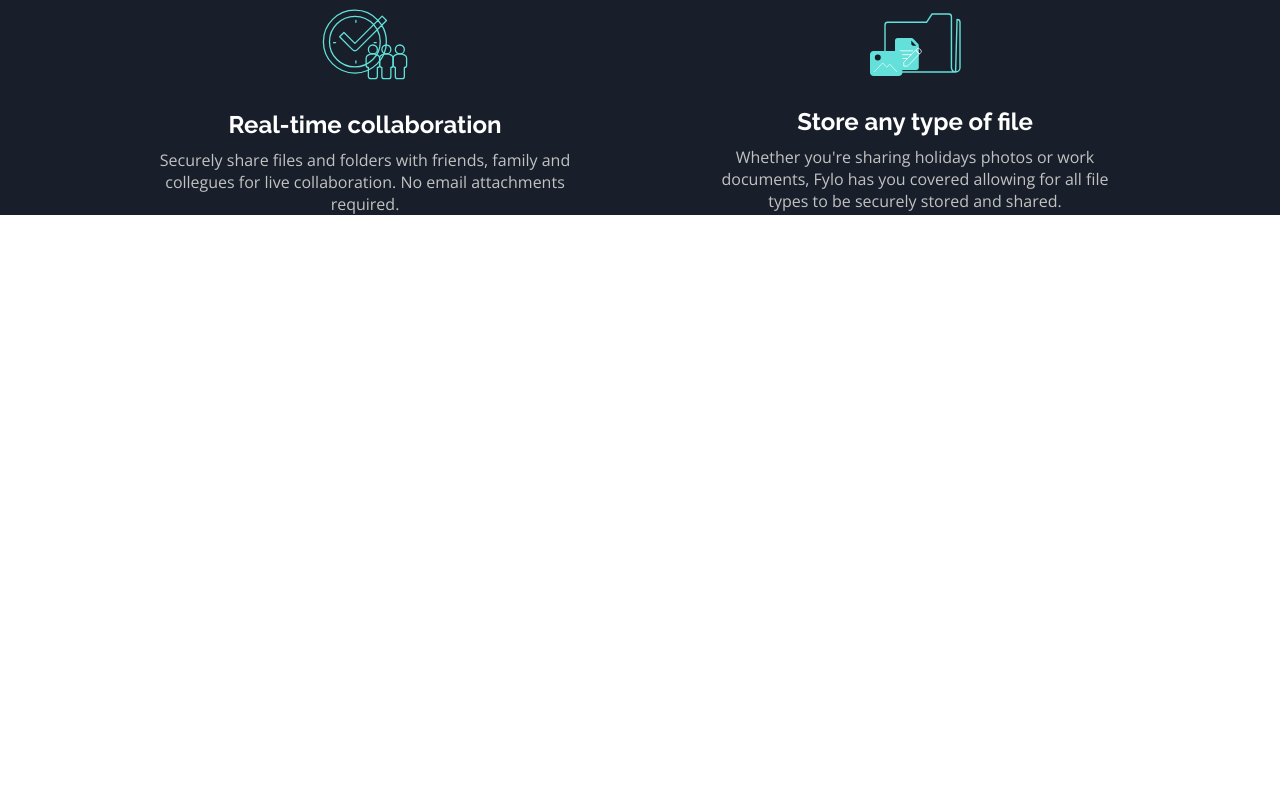
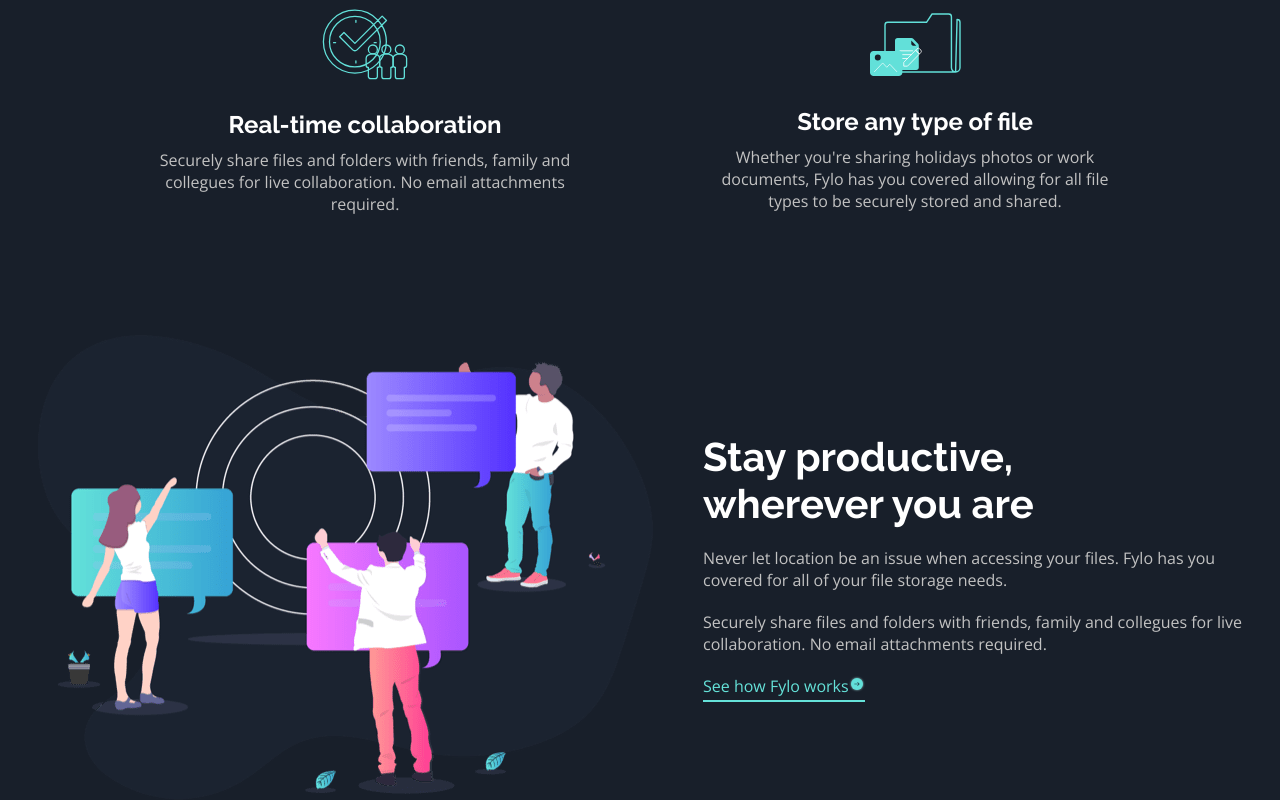
Before and after one commit to MartinKono/FrontendMentor-challenge-FyloLandingPage, a JavaScript app: page / in a window 1280 px wide. Shown: the part 1519-2319 px from the top of the page. Before the commit the page ends 1734 px from the top, so only its background shows below. Built offline with nearby package versions, Linux system fonts and the light colour scheme; the HTML template or start-up script is replaced by a standard one.

Commit message:
added productive section

```diff
--- a/src/App.js
+++ b/src/App.js
@@ -2,6 +2,7 @@
 import Navbar from './components/Navbar'
 import Intro from './components/Intro'
 import Blocks from './components/Blocks'
+import Productive from './components/Productive'
 
 const App = () => {
   return (
@@ -9,6 +10,7 @@
       <Navbar/>
       <Intro/>
       <Blocks/>
+      <Productive/>
     </div>
   )
 }
--- /dev/null
+++ b/src/components/Productive.js
@@ -0,0 +1,19 @@
+import './Productive.scss'
+import IconArrow from '../images/svgs/IconArrow'
+import illustration_productive from '../images/illustration-stay-productive.png'
+
+const Productive = () => {
+  return (
+    <section className='productive'>
+        <img src={illustration_productive}/>
+        <div className='productive-info'>
+            <h1>Stay productive,<br/>wherever you are</h1>
+            <p>Never let location be an issue when accessing your files. Fylo has you<br/>covered for all of your file storage needs.</p>
+            <p>Securely share files and folders with friends, family and collegues for live<br/>collaboration. No email attachments required.</p>
+            <p id='link'><a href='#'>See how Fylo works</a><IconArrow/></p>
+        </div>
+    </section>
+  )
+}
+
+export default Productive
--- /dev/null
+++ b/src/components/Productive.scss
@@ -0,0 +1,51 @@
+$productive-background-color: hsl(218, 28%, 13%);
+$heading-color: hsl(0, 0%, 100%);
+$para-color: hsl(0, 0%, 76%);
+$color-cyan: hsl(176, 68%, 64%);
+
+.productive {
+    display: flex;
+    flex-direction: row;
+    justify-content: center;
+    align-items: center;
+
+    gap: 50px;
+
+    width: 100%;
+
+    background-color: $productive-background-color;
+
+    padding-top: 120px;
+
+    h1 {
+        font-family: 'Raleway', sans-serif;
+        font-size: 40px;
+
+        color: $heading-color;
+    }
+
+    p {
+        font-family: 'Open Sans', sans-serif;
+        color: $para-color;
+
+        margin-top: 20px;
+    }
+
+    #link {
+        border-bottom: 2px solid $color-cyan;
+        padding-bottom: 3px;
+        width: 162px;
+        a {
+            text-decoration: none;
+            color: $color-cyan;
+        }
+
+        &:hover {
+            border-bottom: 2px solid $para-color;
+
+            a {
+                color: $para-color;
+            }
+        }
+    }
+}
```
